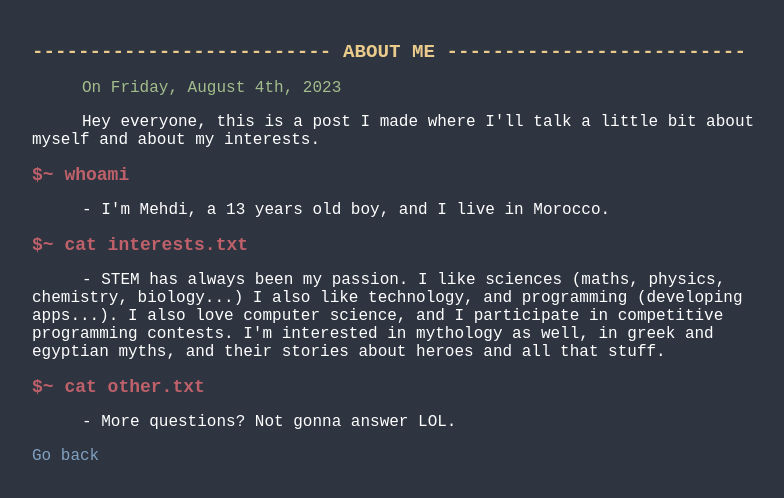
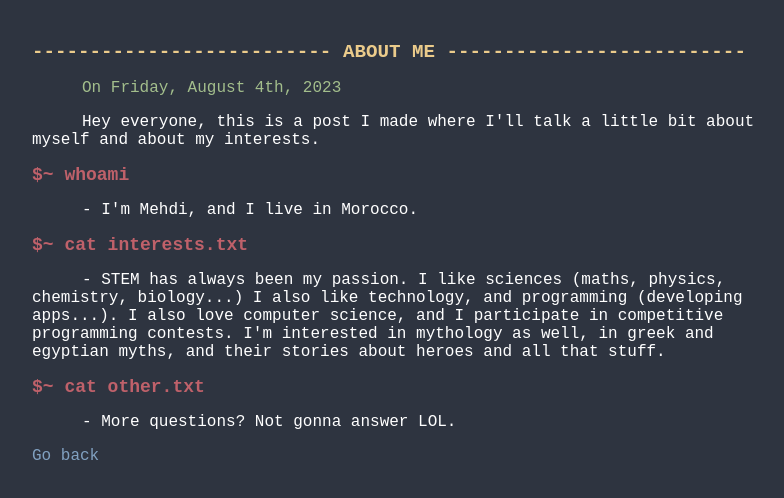
Before and after one commit to MehdiBa13/mehdiba13.github.io, a plain HTML site: page about.html in a window 1280 px wide. Shown: the whole page, without its empty margins (244-1028 px from the left). Drawn offline with Linux system fonts and the light colour scheme; a web font is replaced by a local one.

Commit message:
Update about.html

```diff
--- a/about.html
+++ b/about.html
@@ -14,7 +14,7 @@
 	</p>
 	<h2>$~ whoami</h2>
 	<p>
-		- I'm Mehdi, a 13 years old boy, and I live in Morocco.
+		- I'm Mehdi, and I live in Morocco.
 	</p>
 	<h2>$~ cat interests.txt</h2>
 	<p>
```
